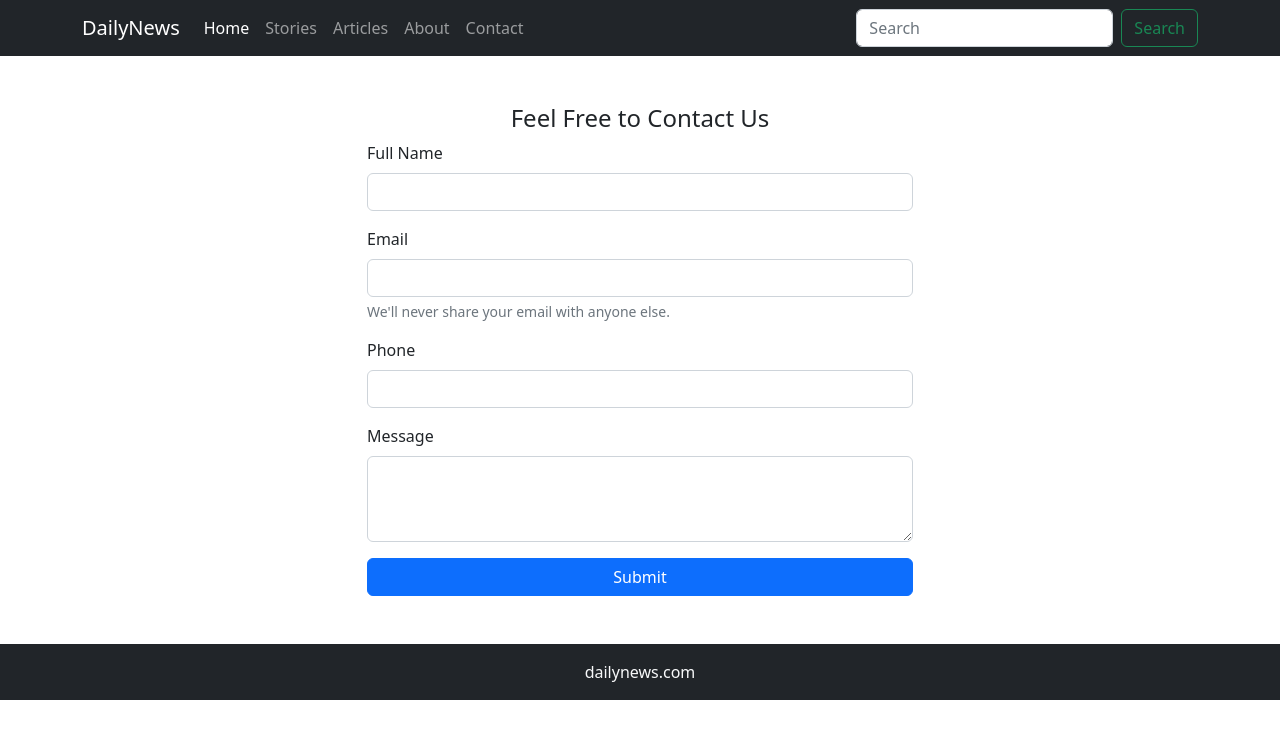
After one commit to sunilyadav-web/TheStartupGazette, a Django app: page /contact/ in a window 1280 px wide. The commit adds this page. Shown: the top 739 px of the page. Run offline with Django 4.2, Linux system fonts and the light colour scheme.

Commit message:
improved category filter and also created about and contact page

```diff
--- a/home/templates/home/base.html
+++ b/home/templates/home/base.html
@@ -32,7 +32,7 @@
     <header id="header">
         <nav class="navbar navbar-expand-lg navbar-dark bg-dark">
             <div class="container">
-              <a class="navbar-brand" href="#">DailyNews</a>
+              <a class="navbar-brand" href="/">DailyNews</a>
               <button class="navbar-toggler" type="button" data-bs-toggle="collapse" data-bs-target="#navbarSupportedContent" aria-controls="navbarSupportedContent" aria-expanded="false" aria-label="Toggle navigation">
                 <span class="navbar-toggler-icon"></span>
               </button>
@@ -43,16 +43,16 @@
                   </li>
 
                   <li class="nav-item">
-                    <a class="nav-link" href="">Stories</a>
+                    <a class="nav-link" href="/category/stories">Stories</a>
                   </li>
                   <li class="nav-item">
-                    <a class="nav-link" href="">Articles</a>
+                    <a class="nav-link" href="{% url 'home:category' 'article' %}">Articles</a>
                   </li>
                   <li class="nav-item">
-                    <a class="nav-link" href="">About</a>
+                    <a class="nav-link" href="{% url 'home:aboutus' %}">About</a>
                   </li>
                   <li class="nav-item">
-                    <a class="nav-link" href="">Contact</a>
+                    <a class="nav-link" href="{% url 'home:contact' %}">Contact</a>
                   </li>
                 </ul>
                 <form class="d-flex" role="search">
--- /dev/null
+++ b/home/templates/home/contact.html
@@ -0,0 +1,43 @@
+{% extends './base.html' %} {% load static %}
+
+{% block metatags %}
+{% endblock metatags %}
+
+{% block title %}Contact DailyNews{% endblock title %}
+
+{% block body %}
+
+<section class="py-5">
+    <div class="container">
+        <div class="row d-flex align-items-center justify-content-center">
+            <div class="col-6">
+                <h4 class="text-center">Feel Free to Contact Us</h4>
+                <form>
+                    <div class="mb-3">
+                        <label for="fname" class="form-label">Full Name</label>
+                        <input type="password" class="form-control" id="fname" name="full-name">
+                      </div>
+                    <div class="mb-3">
+                      <label for="email" class="form-label">Email</label>
+                      <input type="email" class="form-control" id="email" name="email" aria-describedby="emailHelp">
+                      <div id="emailHelp" class="form-text">We'll never share your email with anyone else.</div>
+                    </div>
+                    <div class="mb-3">
+                      <label for="phone" class="form-label">Phone</label>
+                      <input type="number" class="form-control" id="phone" name="phone" >
+                    </div>
+
+                    <div class="mb-3">
+                        <label for="query" class="form-label">Message</label>
+                        <textarea class="form-control" id="query" name="query" rows="3"></textarea>
+                      </div>
+                      <div class="d-grid">
+                          <button type="submit" class="btn btn-primary">Submit</button>
+                      </div>
+                  </form>
+            </div>
+        </div>
+    </div>
+</section>
+
+{% endblock body %}
--- a/home/urls.py
+++ b/home/urls.py
@@ -4,4 +4,7 @@ app_name='home'
 urlpatterns = [
     path('',home,name='home'),
     path('post/<slug>',post,name='post'),
+    path('category/<name>',categoryFilter,name='category'),
+    path('contact/',contact, name='contact'),
+    path('aboutus/',aboutUs, name='aboutus'),
 ]
--- a/home/views.py
+++ b/home/views.py
@@ -3,12 +3,14 @@ from django.http import HttpResponse
 from .models import *
 from django.contrib import messages
 
+# =========Home Page================
 def home(request):
     context={}
-    posts=Post.objects.all()
+    posts=Post.objects.filter(status=1)
     context['posts']=posts
     return render(request,'home/index.html',context)
 
+# =======Post Detail Page=============
 def post(request,slug):
     context={}
     try:
@@ -24,16 +26,38 @@ def post(request,slug):
         return redirect('home:home')
     return render(request,'home/post.html',context)
 
-def categoryFilter(request,category):
+# ===========Filter Category===========
+def categoryFilter(request,name):
     context={}
     try:
-        check=Category.objects.filter(name=category).exists()
+        check=Category.objects.filter(name=name).exists()
         if check:
-            print("Category Exits!!")
-            category_obj=Category.objects.get(name=category)
-            posts=Post.objects.filter(category=category_obj)
-            posts=posts.filter(status=True)
+            category_obj=Category.objects.get(name=name)
+            queryset=Post.objects.filter(category=category_obj)
+            posts=queryset.filter(status=1)
             context['posts']=posts
+            context['category']=name
+        else:
+            messages.warning(request,'This '+name+' Category Not Found!')
     except Exception as e:
         print('Category Filter Exception : ',e)
+        messages.error(request,'Somthing went Wrong!')
     return render(request,'home/category.html',context)
+
+# =========Contact Page ===========
+def contact(request):
+    context={}
+    try:
+        pass
+    except Exception as e:
+        print("Contact Exception : ",e)
+    return render(request,'home/contact.html',context)
+
+# ============About us Page============
+def aboutUs(request):
+    context={}
+    try:
+        pass
+    except Exception as e:
+        print('About us Exception : ',e)
+    return render(request,'home/about_us.html',context)
```
Also changed, not shown: home/templates/home/about_us.html (added, +21 -0 lines), home/templates/home/category.html (+25 -3 lines), home/templates/home/post.html (+9 -1 lines), db.sqlite3, 1 other file.
